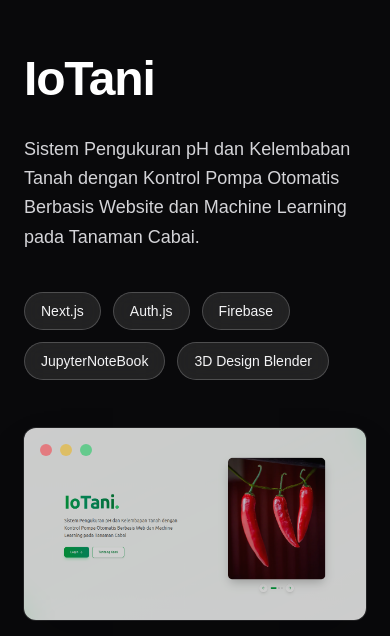
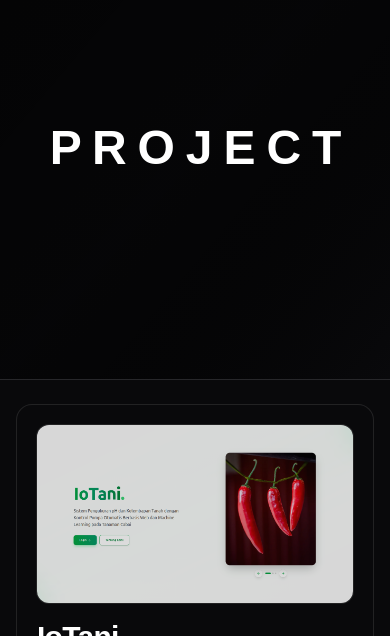
Before and after one commit to ilhambonardoo/my-porfolio, a Next.js app: page / in a window 390 px wide. Shown: the part 928-1564 px from the top of the page. Built offline with nearby package versions, Linux system fonts and the light colour scheme; a web font is replaced by a local one.

Commit message:
menghapus project showcase dan memanggil fungsi yang sudah dipisahkan untuk dekstop dan mobile di app/page

```diff
--- a/src/app/page.tsx
+++ b/src/app/page.tsx
@@ -1,11 +1,35 @@
+"use client";
 import Hero from "@/src/components/Hero";
-import ProjectShowcase from "@/src/components/ProjectShowcase";
+import ProjectShowcase from "@/src/components/ProjectShowCase/ProjectShowCaseDekstop";
+import ProjectShowCaseMobile from "@/src/components/ProjectShowCase/ProjectShowCaseMobile";
+import Profile from "@/src/components/Profile";
+import { useEffect, useState } from "react";
 
 export default function Home() {
+  const [isMobile, setIsMobile] = useState(false);
+
+  useEffect(() => {
+    const checkResize = () => {
+      if (window.innerWidth < 758) {
+        setIsMobile(true);
+      } else {
+        setIsMobile(false);
+      }
+    };
+    checkResize();
+
+    window.addEventListener("resize", checkResize);
+
+    return () => {
+      window.removeEventListener("resize", checkResize);
+    };
+  }, []);
+
   return (
     <main>
       <Hero />
-      <ProjectShowcase />
+      <Profile />
+      {isMobile ? <ProjectShowCaseMobile /> : <ProjectShowcase />}
       <div className="min-h-screen bg-zinc-900 text-white flex items-center justify-center">
         <h2 className="text-4xl font-bold">Another Section</h2>
       </div>
--- a/src/components/ProjectShowcase.tsx
+++ /dev/null
@@ -1,233 +0,0 @@
-"use client";
-
-import { useRef } from "react";
-import gsap from "gsap";
-import { ScrollTrigger } from "gsap/ScrollTrigger";
-import { useGSAP } from "@gsap/react";
-import Image from "next/image";
-import { projects } from "../constant/project";
-
-if (typeof window !== "undefined") {
-  gsap.registerPlugin(ScrollTrigger);
-}
-
-const SYMBOLS = "!<>-_\\/[]{}—=+*^?#________";
-
-export default function ProjectShowcase() {
-  const containerRef = useRef<HTMLDivElement>(null);
-  const trackRef = useRef<HTMLDivElement>(null);
-
-  useGSAP(
-    () => {
-      const slides = gsap.utils.toArray(".project-panel") as HTMLElement[];
-
-      ScrollTrigger.matchMedia({
-        "(min-width: 768px)": function () {
-          const scrollTween = gsap.to(trackRef.current, {
-            xPercent: -100 * (projects.length - 1),
-            ease: "none",
-            scrollTrigger: {
-              trigger: containerRef.current,
-              pin: true,
-              scrub: 1,
-              start: "top top",
-              end: `+=${3000}`,
-              snap: 1 / (projects.length - 1),
-            },
-          });
-
-          slides.forEach((slide) => {
-            const title = slide.querySelector(".project-title") as HTMLElement;
-            const originalText = title.innerText;
-
-            gsap.fromTo(
-              slide.querySelector(".project-info"),
-              { opacity: 0, y: 50 },
-              {
-                opacity: 1,
-                y: 0,
-                duration: 1,
-                ease: "power2.out",
-                scrollTrigger: {
-                  trigger: slide,
-                  containerAnimation: scrollTween,
-                  start: "left center",
-                  toggleActions: "play none none reverse",
-                },
-              },
-            );
-
-            ScrollTrigger.create({
-              trigger: slide,
-              containerAnimation: scrollTween,
-              start: "left center",
-              onEnter: () => {
-                let progress = 0;
-                const duration = 20;
-                const interval = setInterval(() => {
-                  progress++;
-                  const length = originalText.length;
-                  let result = "";
-                  const scrambleIndex = Math.floor(
-                    (progress / duration) * length,
-                  );
-
-                  for (let j = 0; j < length; j++) {
-                    if (j < scrambleIndex) {
-                      result += originalText[j];
-                    } else {
-                      result +=
-                        SYMBOLS[Math.floor(Math.random() * SYMBOLS.length)];
-                    }
-                  }
-                  title.innerText = result;
-
-                  if (progress >= duration) {
-                    clearInterval(interval);
-                    title.innerText = originalText;
-                  }
-                }, 30);
-              },
-            });
-
-            const badges = slide.querySelectorAll(".tech-badge");
-            gsap.from(badges, {
-              opacity: 0,
-              y: 20,
-              stagger: 0.1,
-              duration: 0.5,
-              scrollTrigger: {
-                trigger: slide,
-                containerAnimation: scrollTween,
-                start: "left center",
-                toggleActions: "play none none reverse",
-              },
-            });
-
-            gsap.from(slide.querySelector(".project-image"), {
-              scale: 0.8,
-              opacity: 0.5,
-              duration: 1,
-              scrollTrigger: {
-                trigger: slide,
-                containerAnimation: scrollTween,
-                start: "left center",
-                toggleActions: "play none none reverse",
-              },
-            });
-          });
-        },
-
-        "(max-width: 767px)": function () {
-          slides.forEach((slide) => {
-            const title = slide.querySelector(".project-title") as HTMLElement;
-            const originalText = title.innerText;
-
-            ScrollTrigger.create({
-              trigger: slide,
-              start: "top 80%",
-              onEnter: () => {
-                let progress = 0;
-                const duration = 20;
-                const interval = setInterval(() => {
-                  progress++;
-                  const length = originalText.length;
-                  let result = "";
-                  const scrambleIndex = Math.floor(
-                    (progress / duration) * length,
-                  );
-
-                  for (let j = 0; j < length; j++) {
-                    if (j < scrambleIndex) {
-                      result += originalText[j];
-                    } else {
-                      result +=
-                        SYMBOLS[Math.floor(Math.random() * SYMBOLS.length)];
-                    }
-                  }
-                  title.innerText = result;
-                  if (progress >= duration) {
-                    clearInterval(interval);
-                    title.innerText = originalText;
-                  }
-                }, 30);
-              },
-            });
-
-            const badges = slide.querySelectorAll(".tech-badge");
-            gsap.from(badges, {
-              opacity: 0,
-              y: 20,
-              stagger: 0.1,
-              scrollTrigger: {
-                trigger: slide,
-                start: "top 70%",
-              },
-            });
-          });
-        },
-      });
-    },
-    { scope: containerRef },
-  );
-
-  return (
-    <section
-      ref={containerRef}
-      className="relative bg-zinc-950 text-white overflow-hidden"
-    >
-      <div
-        ref={trackRef}
-        className="flex flex-col md:flex-row w-full md:h-screen md:w-[300%] h-auto"
-      >
-        {projects.map((project) => (
-          <div
-            key={project.id}
-            className={`project-panel relative w-full h-screen md:w-screen md:h-full flex items-center justify-center p-6 md:p-24 border-b md:border-b-0 md:border-r border-zinc-800 bg-linear-to-br ${project.color}`}
-          >
-            <div className="flex flex-col md:flex-row items-center justify-between w-full max-w-7xl gap-12">
-              <div className="project-info w-full md:w-1/2 flex flex-col gap-6 items-start z-10">
-                <div className="overflow-hidden">
-                  <h2 className="project-title text-5xl md:text-7xl font-bold tracking-tight text-white mb-2">
-                    {project.title}
-                  </h2>
-                </div>
-                <p className="text-zinc-300 text-lg md:text-xl leading-relaxed max-w-lg">
-                  {project.description}
-                </p>
-
-                <div className="flex flex-wrap gap-3 mt-4">
-                  {project.tech.map((tech) => (
-                    <span
-                      key={tech}
-                      className="tech-badge px-4 py-2 bg-white/10 backdrop-blur-md border border-white/20 rounded-full text-sm font-medium text-zinc-100"
-                    >
-                      {tech}
-                    </span>
-                  ))}
-                </div>
-              </div>
-
-              <div className="project-image w-full md:w-1/2 relative aspect-video bg-zinc-900 rounded-xl overflow-hidden shadow-2xl ring-1 ring-white/10 group">
-                <div className="absolute inset-0 bg-neutral-900 flex items-center justify-center">
-                  <Image
-                    src={project.image}
-                    alt={project.title}
-                    width={800}
-                    height={600}
-                    className="w-full h-full object-cover opacity-80 group-hover:opacity-100 transition-opacity duration-500"
-                  />
-                </div>
-                <div className="absolute top-4 left-4 flex gap-2">
-                  <div className="w-3 h-3 rounded-full bg-red-500/50"></div>
-                  <div className="w-3 h-3 rounded-full bg-yellow-500/50"></div>
-                  <div className="w-3 h-3 rounded-full bg-green-500/50"></div>
-                </div>
-              </div>
-            </div>
-          </div>
-        ))}
-      </div>
-    </section>
-  );
-}
```
